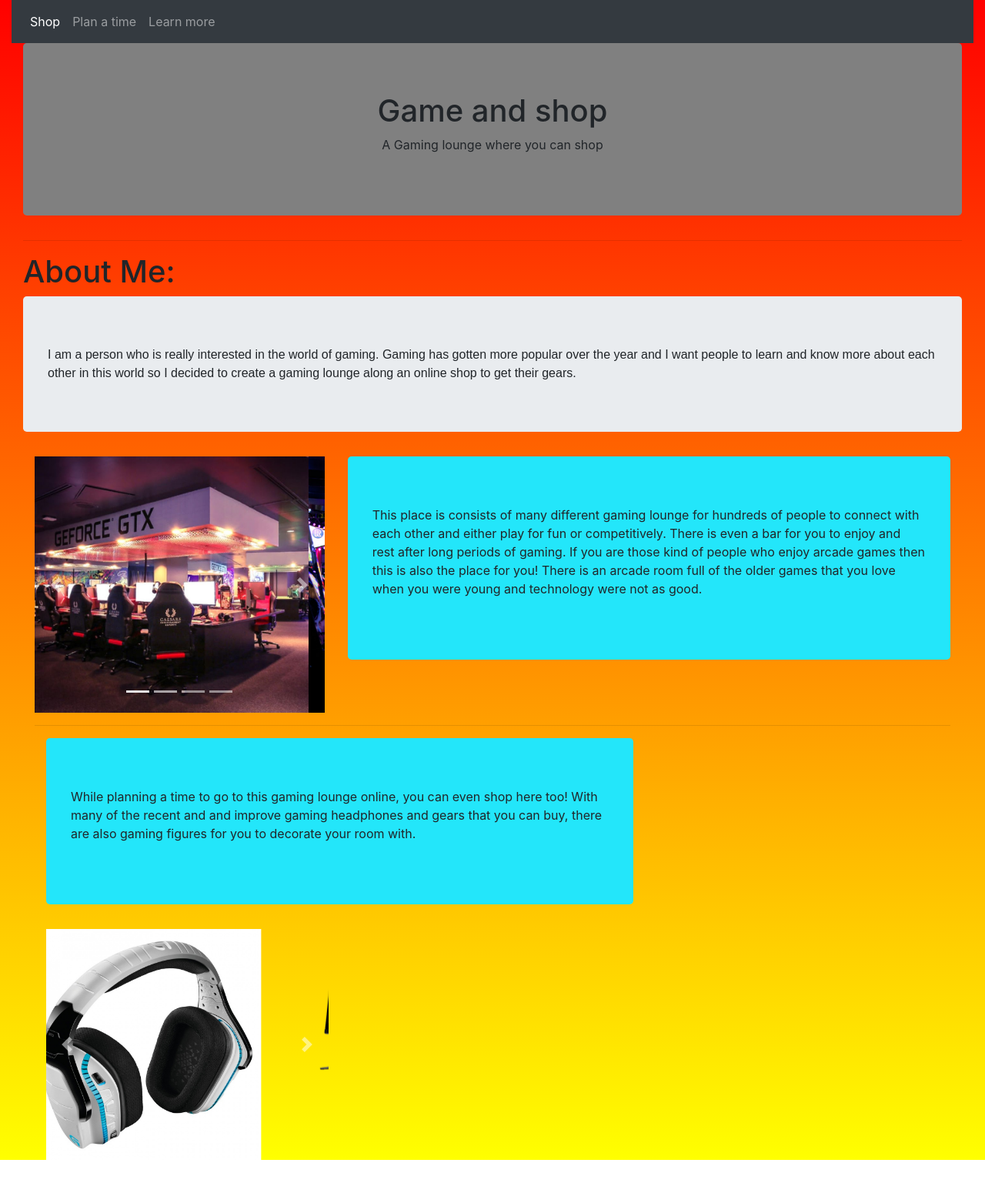
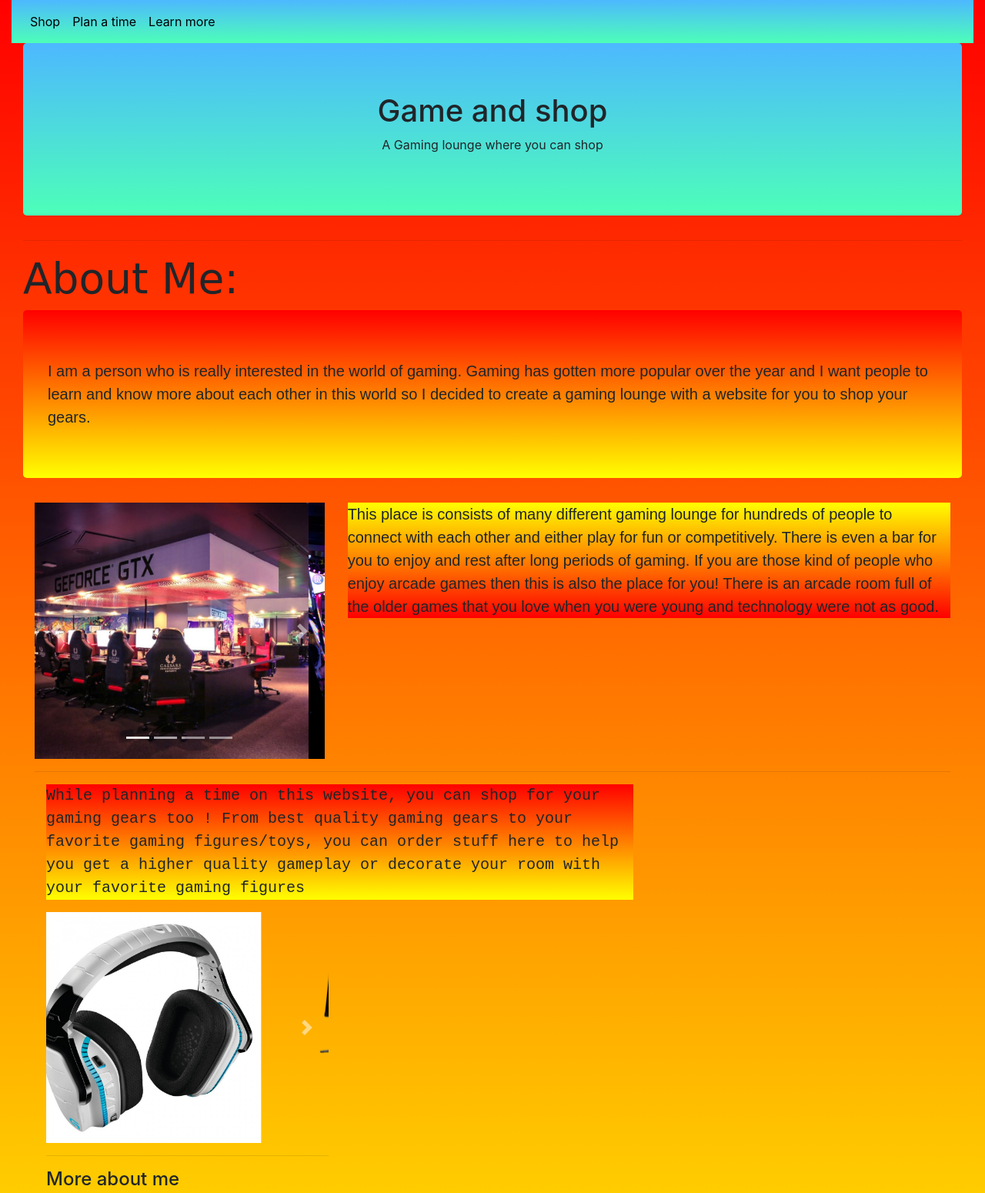
Before and after one commit to Knguyen324/ecs1819-1, a plain HTML site: page webFinal/index.html in a window 1280 px wide. Shown: the top 1550 px of the page at 77% size. Before the commit the page ends 1507 px from the top, so only its background shows below. Drawn offline with nearby package versions, Linux system fonts and the light colour scheme.

Commit message:
webFinal

```diff
--- a/webFinal/index.html
+++ b/webFinal/index.html
@@ -10,30 +10,30 @@
     <!-- title and navbar -->
     <body id="gradientcolor">
         <div class="container-fluid">
-        <nav class="navbar navbar-expand-sm bg-dark navbar-dark">
+        <nav class="navbar navbar-expand-sm bg-dark navbar-dark" id="navbar">
             <ul class="navbar-nav">
             <li class="nav-item active">
-        <a class="nav-link" href="#">Shop</a>
+        <a class="nav-link" href="#" id="Dark">Shop</a>
             </li>
             <li class="nav-item">
-        <a class="nav-link" href="#">Plan a time</a>
+        <a class="nav-link" href="#" id="Dark">Plan a time</a>
             </li>
             <li class="nav-item">
-        <a class="nav-link" href="#">Learn more</a>
+        <a class="nav-link" href="#" id="Dark">Learn more</a>
             </li>
             </ul>
         </nav>
         <div class="container-fluid">
-            <div class="jumbotron" id="color">
-                <h1 id="jumbotron">Game and shop</h1>
+            <div class="jumbotron" id="title">
+                <h1 id="jumbotron" class="Shadow">Game and shop</h1>
                 <p id="jumbotron">A Gaming lounge where you can shop</p>
             </div>
             <hr>
             <!-- About me -->
-        <h1>
+        <h1 id="Title">
             About Me:
         </h1>
-        <p class="jumbotron" id="text"> I am a person who is really interested in the world of gaming. Gaming has gotten more popular over the year and I want people to learn and know more about each other in this world so I decided to create a gaming lounge along an online shop to get their gears.</p>
+        <p class="jumbotron" id="text2"> I am a person who is really interested in the world of gaming. Gaming has gotten more popular over the year and I want people to learn and know more about each other in this world so I decided to create a gaming lounge with a website for you to shop your gears.</p>
             <!-- Informations -->
          <div class="container-fluid">
             <div class="row">
@@ -70,7 +70,7 @@
             </div>
             </div>
             <div class="col-lg-8">
-                <div class="jumbotron" id="background">
+                <div id="text1">
                      <p> This place is consists of many different gaming lounge for hundreds of people to connect with each other and either play for fun or competitively. There is even a bar for you to enjoy and rest after long periods of gaming. If you are those kind of people who enjoy arcade games then this is also the place for you! There is an arcade room full of the older games that you love when you were young and technology were not as good.</p>
             </div>
             </div>
@@ -79,8 +79,8 @@
          <div class="container-fluid">
             <div class="row">
             <div class="col-lg-8">
-                 <div class="jumbotron" id="background">
-                     <p>While planning a time to go to this gaming lounge online, you can even shop here too! With many of the recent and and improve gaming headphones and gears that you can buy, there are also gaming figures for you to decorate your room with.</p>
+                 <div>
+                     <p id="text3">While planning a time on this website, you can shop for your gaming gears too ! From best quality gaming gears to your favorite gaming figures/toys, you can order stuff here to help you get a higher quality gameplay or decorate your room with your favorite gaming figures</p>
                  </div>
             </div>
             </div>
@@ -116,6 +116,17 @@
               <span class="carousel-control-next-icon"></span>
             </a>
             </div>
+            <hr>
+            <!-- More about me -->
+            <h4> More about me</h4>
+            <div class="container-fluid">
+            <div class="row">
+            <div class="col-lg-8">
+                <p>I am a student at Lane Tech and I used to watch and attend some Pro League tournaments. I also was invited to compete in a League of Legend tourments along with some of my friends in Lane Tech. Even though we got top 18 out of 36, I was able to have a great time playing with my friends. I am also in the Lane Tech Track and Field team and really enjoy playing this sport.</p>
+            </div>
+            </div>
+            </div>
+
     </body>
 
 </html>
--- a/webFinal/style.css
+++ b/webFinal/style.css
@@ -3,9 +3,6 @@
 }
 #color {
     background-color: gray;
-}
-#background {
-    background-color:#23E6FA;
 }
 #image {
     background-image: url("images/Predator.jpg");
@@ -13,11 +10,31 @@
 #gradientcolor {
      background-image: linear-gradient(red, yellow);
 }
+#text1 {
+    font-family: sans-serif;
+    font-size: 20px;
+    background-image: linear-gradient(yellow,red);
+}
+#text2 {
+    font-family: sans-serif;
+    font-size: 20px;
+     background-image: linear-gradient(red,yellow);
+}
+#Title {
+    font-family: cursive;
+    font-size: 55px;
+}
+#text3 {
+    font-family: monospace;
+    font-size: 20px;
+    background-image: linear-gradient(red,yellow);
+}
+#navbar {
+    background-image: linear-gradient(#4db8ff,#4dffb8)
+}
+#Dark {
+    color: black;
+}
 #title {
-    font-family: cursive;
-    font-size: 45 px;
+    background-image: linear-gradient(#4db8ff,#4dffb8)
 }
-#text {
-    font-family: sans-serif;
-    font-size: 50 px;
-}
```
